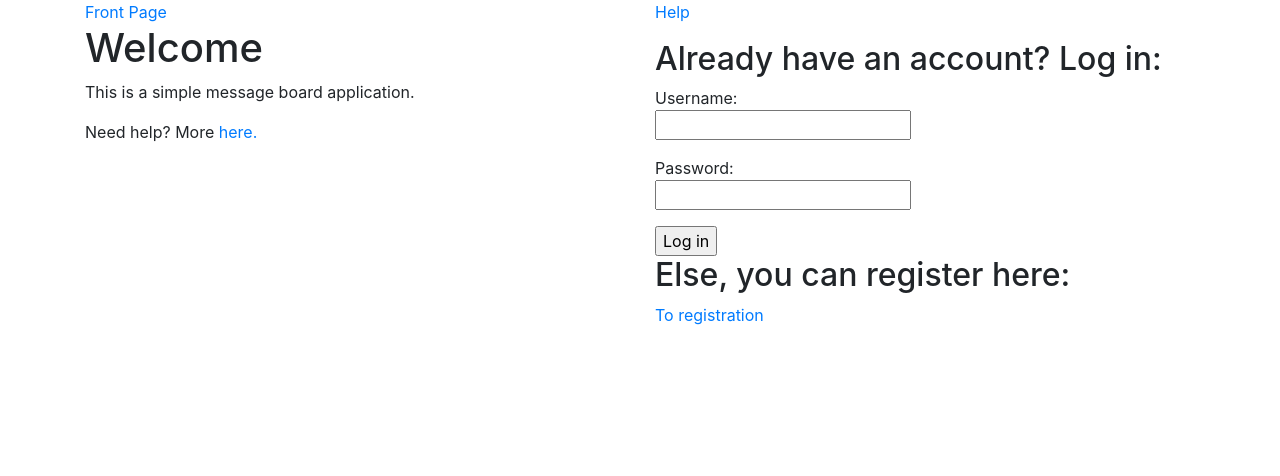
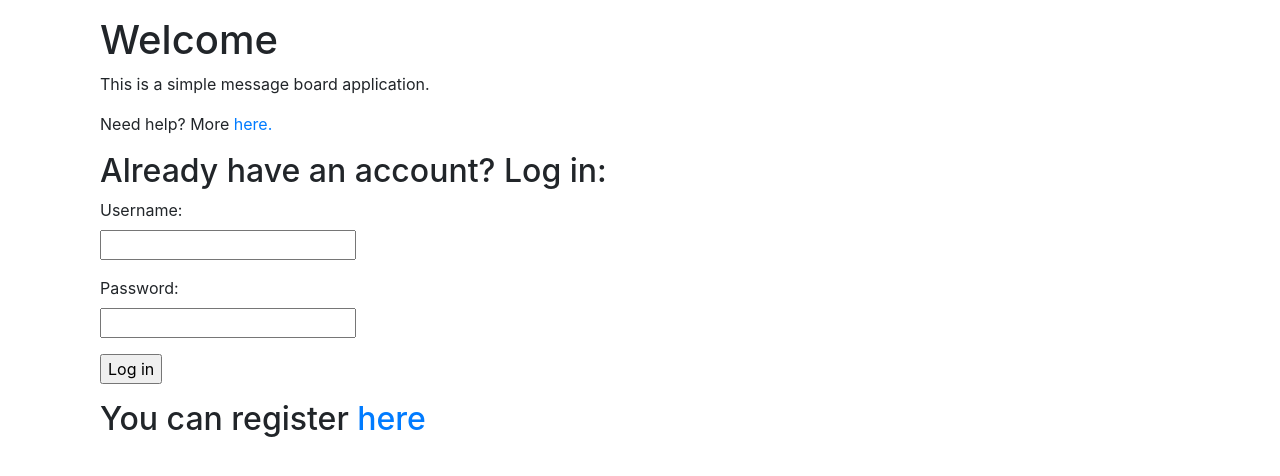
Before and after one commit to valpyots/tsoha-project, a Flask app: page /login in a window 1280 px wide. Shown: the top 476 px of the page. Run offline with Flask 3, Linux system fonts and the light colour scheme; some libraries are stand-ins or nearby versions.

Commit message:
Layout improvements

```diff
--- a/templates/error.html
+++ b/templates/error.html
@@ -1,9 +1,9 @@
 {% extends "layout.html" %}
 {% block title %}Error{% endblock %}
 {% block content %}
-<div class="">
+<div class="container">
         <h1>Error</h1><br>
         <p>{{message}}</p><br>
-        <h2><a href="/">Return</a></h2>
+        <h2><a href="/">Return to the front page</a></h2>
 </div>
 {% endblock %}
--- a/templates/help.html
+++ b/templates/help.html
@@ -1,8 +1,9 @@
 {% extends "layout.html" %}
 {% block title %}Help{% endblock %}
 {% block content %}
-<div class="">
+<div class="container">
         <h1>Need help?</h1><br>
         <p>Helpful answers go here.</p>
+        <p><a href="/">Return</a></p>
 </div>
 {% endblock %}
--- a/templates/index.html
+++ b/templates/index.html
@@ -3,11 +3,6 @@
 {% block content %}
 <div class="container">
     <div class="row">
-        <div class="col-sm">
-        <h1>Welcome</h1>
-        <p>This is a simple message board application.</p>
-        <p>Need help? More <a href="/help">here.</a></p>
-        </div>
         <div class="col-sm">
         <p>{% if session.user_id %}
             <!--- If user is logged in, show their username and allow them to post a topic or browse existing ones-->
@@ -44,17 +39,30 @@
         </div>
     </div>
             {% else %}
+            <!--- View when not logged in-->
+            <div class="col-sm">
+                <h1>Welcome</h1>
+                <p>This is a simple message board application.</p>
+                <p>Need help? More <a href="/help">here.</a></p>
+            </div>
+            <div class="col-sm">
             {{ message }}
             <h2>Already have an account? Log in:</h2>
             <form action="/login" method="POST">
-            <p>Username:<br>
-            <input type="text" name="username"></p>
-            <p>Password:<br>
-            <input type="password" name="password"></p>
-            <input type="submit" value="Log in">
+                <div class="form-group">
+                    <p><label for="username">Username:</label><br>
+                    <input class="formcontrol" type="text" name="username"></p>
+                </div>
+                <div class="form-group">
+                    <p><label for="password">Password:</label><br>
+                    <input class="formcontrol" type="password" name="password"></p>
+                </div>
+                <div class="form-group">
+                    <input class="formcontrol" type="submit" value="Log in">
+                </div>
             </form>
-            <h2>Else, you can register here:</h2>
-            <p><a href="/register">To registration</h></p>
+            <h2>You can register <a href="/register">here</a></h2>
+        </div>
 
             {% endif %}
             </p>
--- a/templates/layout.html
+++ b/templates/layout.html
@@ -1,6 +1,9 @@
-<!DOCTYPE html>
+<!doctype html>
+<html lang="en">
 <html>
     <head>
+        <meta charset="utf-8">
+        <meta name="viewport" content="width=device-width, initial-scale=1, shrink-to-fit=no">
         <title>{% block title %}{% endblock %}</title>
         <link rel="stylesheet" href="https://stackpath.bootstrapcdn.com/bootstrap/4.5.0/css/bootstrap.min.css">
     </head>
@@ -8,8 +11,6 @@
         <div class="container">
         {% if session.user_id %}
         <div class="row"><div class="col-sm"><a href="/">Front Page</a></div><div class="col-sm"><a href="/userpage/{{session.user_id}}">User Page</a></div><div class="col-sm"><a href="/help">Help</a></div><div class="col-sm"><a href="/logout">Log out</a></div></div>
-        {% else %}
-        <div class="row"><div class="col-sm"><a href="/">Front Page</a></div><div class="col-sm"><a href="/help">Help</a></div></div>
         {% endif %}
         </div>
         {% block content %}{% endblock %}
```
Also changed, not shown: templates/register.html (+19 -10 lines).
